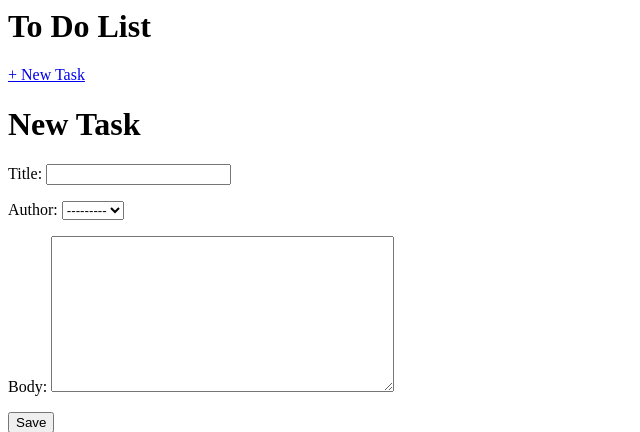
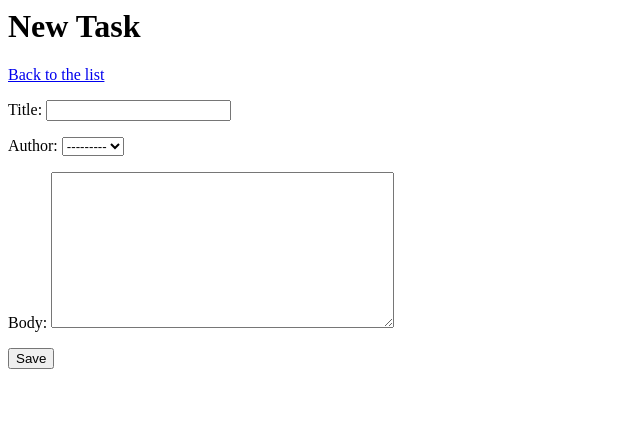
Before and after one commit to pjfmartins83/to_do_list, a Django app: page /task/new/ in a window 1280 px wide. Shown: the top 432 px of the page, without its empty margins (0-640 px from the left). Run offline with Django 4.2, Linux system fonts and the light colour scheme.

Commit message:
Added link back to home

```diff
--- a/templates/task_new.html
+++ b/templates/task_new.html
@@ -1,7 +1,5 @@
-{% extends "base.html" %}
-
 {% block content %}
-<h1>New Task</h1>
+<h1>New Task</h1> <a href="{% url 'home' %}">Back to the list</a>
 <form action="" method="task">{% csrf_token %}
     {{ form.as_p }}
     <input type="submit" value="Save">
--- a/to_do_list/views.py
+++ b/to_do_list/views.py
@@ -1,4 +1,4 @@
-from django.views.generic import ListView, DetailView
+from django.views.generic import DetailView, ListView
 from django.views.generic.edit import CreateView
 
 from .models import Task
```
